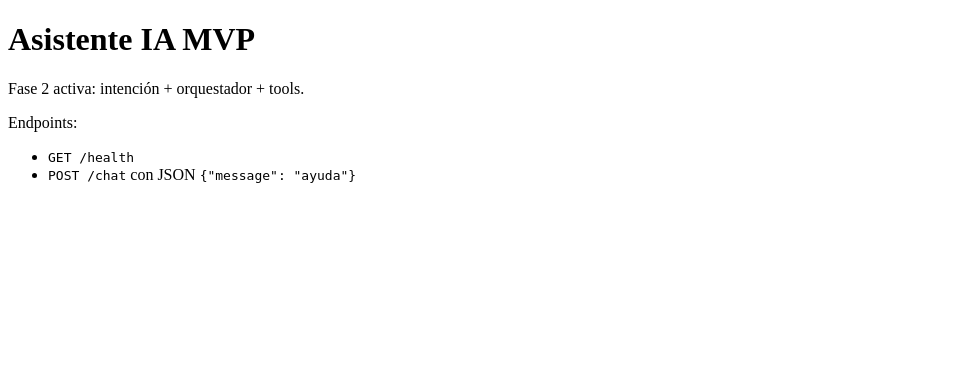
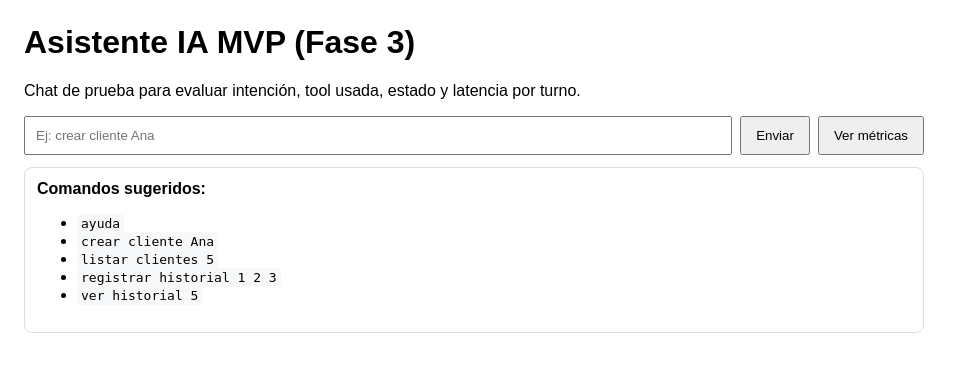
Before and after one commit to matthyuga/bot, a Flask app: page / in a window 1280 px wide. Shown: the top 372 px of the page, without its empty margins (0-979 px from the left). Run offline with Flask 3, Linux system fonts and the light colour scheme.

Commit message:
feat: implement phase 3 chat UX and evaluation metrics workflow

```diff
--- a/app.py
+++ b/app.py
@@ -1,5 +1,8 @@
+import time
+
 from flask import Flask, jsonify, render_template, request
 
+from db import DB_PATH, fetch_all, init_db
 from orchestrator import handle_turn
 
 app = Flask(__name__)
@@ -19,8 +22,37 @@ def health():
 def chat():
     payload = request.get_json(silent=True) or {}
     user_input = str(payload.get("message", "")).strip()
+
+    started = time.perf_counter()
     result = handle_turn(user_input)
-    return jsonify(result)
+    elapsed_ms = round((time.perf_counter() - started) * 1000, 2)
+
+    return jsonify({**result, "elapsed_ms": elapsed_ms})
+
+
+@app.get("/metrics")
+def metrics():
+    init_db(DB_PATH)
+
+    total_rows = fetch_all("SELECT COUNT(*) AS total FROM eventos_chat", db_path=DB_PATH)[0]["total"]
+    ok_rows = fetch_all("SELECT COUNT(*) AS ok_count FROM eventos_chat WHERE ok = 1", db_path=DB_PATH)[0][
+        "ok_count"
+    ]
+    by_intent = [
+        dict(row)
+        for row in fetch_all(
+            "SELECT intent, COUNT(*) AS count FROM eventos_chat GROUP BY intent ORDER BY count DESC",
+            db_path=DB_PATH,
+        )
+    ]
+
+    return {
+        "ok": True,
+        "total_turnos": total_rows,
+        "turnos_exitosos": ok_rows,
+        "tasa_exito": round((ok_rows / total_rows) * 100, 2) if total_rows else 0.0,
+        "por_intent": by_intent,
+    }
 
 
 if __name__ == "__main__":
--- a/templates/index.html
+++ b/templates/index.html
@@ -3,15 +3,93 @@
   <head>
     <meta charset="UTF-8" />
     <meta name="viewport" content="width=device-width, initial-scale=1.0" />
-    <title>Asistente IA MVP</title>
+    <title>Asistente IA MVP - Fase 3</title>
+    <style>
+      body { font-family: Arial, sans-serif; margin: 24px; max-width: 900px; }
+      .row { display: flex; gap: 8px; margin-bottom: 12px; }
+      input { flex: 1; padding: 10px; }
+      button { padding: 10px 14px; }
+      .panel { border: 1px solid #ddd; border-radius: 8px; padding: 12px; margin-top: 12px; }
+      .meta { color: #555; font-size: 0.9rem; }
+      .ok { color: #0a7a31; }
+      .err { color: #b42318; }
+      code { background: #f6f8fa; padding: 2px 4px; border-radius: 4px; }
+      pre { white-space: pre-wrap; }
+    </style>
   </head>
   <body>
-    <h1>Asistente IA MVP</h1>
-    <p>Fase 2 activa: intención + orquestador + tools.</p>
-    <p>Endpoints:</p>
-    <ul>
-      <li><code>GET /health</code></li>
-      <li><code>POST /chat</code> con JSON <code>{"message": "ayuda"}</code></li>
-    </ul>
+    <h1>Asistente IA MVP (Fase 3)</h1>
+    <p>Chat de prueba para evaluar intención, tool usada, estado y latencia por turno.</p>
+
+    <div class="row">
+      <input id="message" placeholder="Ej: crear cliente Ana" />
+      <button id="send">Enviar</button>
+      <button id="metrics">Ver métricas</button>
+    </div>
+
+    <div class="panel">
+      <strong>Comandos sugeridos:</strong>
+      <ul>
+        <li><code>ayuda</code></li>
+        <li><code>crear cliente Ana</code></li>
+        <li><code>listar clientes 5</code></li>
+        <li><code>registrar historial 1 2 3</code></li>
+        <li><code>ver historial 5</code></li>
+      </ul>
+    </div>
+
+    <div id="result" class="panel" hidden>
+      <div id="response"></div>
+      <div id="meta" class="meta"></div>
+      <pre id="toolResult"></pre>
+    </div>
+
+    <script>
+      const messageInput = document.getElementById('message');
+      const sendBtn = document.getElementById('send');
+      const metricsBtn = document.getElementById('metrics');
+
+      async function sendMessage() {
+        const message = messageInput.value.trim();
+        if (!message) return;
+
+        const res = await fetch('/chat', {
+          method: 'POST',
+          headers: { 'Content-Type': 'application/json' },
+          body: JSON.stringify({ message })
+        });
+
+        const data = await res.json();
+        const result = document.getElementById('result');
+        const response = document.getElementById('response');
+        const meta = document.getElementById('meta');
+        const toolResult = document.getElementById('toolResult');
+
+        response.innerHTML = `<strong>Respuesta:</strong> ${data.response}`;
+        meta.className = `meta ${data.ok ? 'ok' : 'err'}`;
+        meta.textContent = `ok=${data.ok} | intent=${data.intent} | tool=${data.tool || '-'} | latencia=${data.elapsed_ms}ms`;
+        toolResult.textContent = JSON.stringify(data.tool_result || {}, null, 2);
+        result.hidden = false;
+      }
+
+      async function loadMetrics() {
+        const res = await fetch('/metrics');
+        const data = await res.json();
+        const result = document.getElementById('result');
+        const response = document.getElementById('response');
+        const meta = document.getElementById('meta');
+        const toolResult = document.getElementById('toolResult');
+
+        response.innerHTML = `<strong>Métricas:</strong> ${data.total_turnos} turnos, tasa de éxito ${data.tasa_exito}%`;
+        meta.className = 'meta';
+        meta.textContent = 'Distribución por intención en tool_result';
+        toolResult.textContent = JSON.stringify(data.por_intent, null, 2);
+        result.hidden = false;
+      }
+
+      sendBtn.addEventListener('click', sendMessage);
+      messageInput.addEventListener('keydown', (e) => { if (e.key === 'Enter') sendMessage(); });
+      metricsBtn.addEventListener('click', loadMetrics);
+    </script>
   </body>
 </html>
```
Also changed, not shown: scripts/evaluar_fase3.py (added, +75 -0 lines), tests/test_phase3_api.py (added, +21 -0 lines), README.md, 1 other file.
